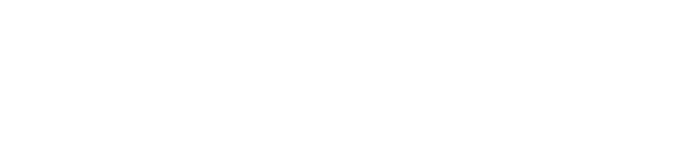
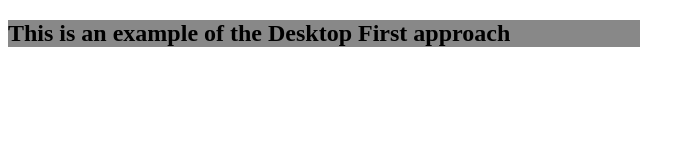
Before and after one commit to joffy69/desktop_challenge, a plain HTML site: page index.html in a window 1280 px wide. Shown: the whole page, without its empty margins (0-695 px from the left). Drawn offline with Linux system fonts and the light colour scheme.

Commit message:
second commit css section and h1

```diff
--- a/index.html
+++ b/index.html
@@ -5,11 +5,13 @@
     <meta name="viewport" content="width=device-width, initial-scale=1.0">
     <meta http-equiv="X-UA-Compatible" content="ie=edge">
     <link rel="stylesheet" href="main.css" type="text/css" />
-    <title>Document</title>
+    <title>Desktop first approach</title>
 </head>
 <body>
     <main>
-        <section></section>
+        <section>
+            <h1>This is an example of the Desktop First approach</h1>
+        </section>
     </main>
 </body>
 </html>
--- a/main.css
+++ b/main.css
@@ -1,4 +1,5 @@
 section {
-    background-color: #e84610;
-    height: 100%;
+    background-color: #888888;
+    height: 10%;
+    width: 50%;
 }
```
